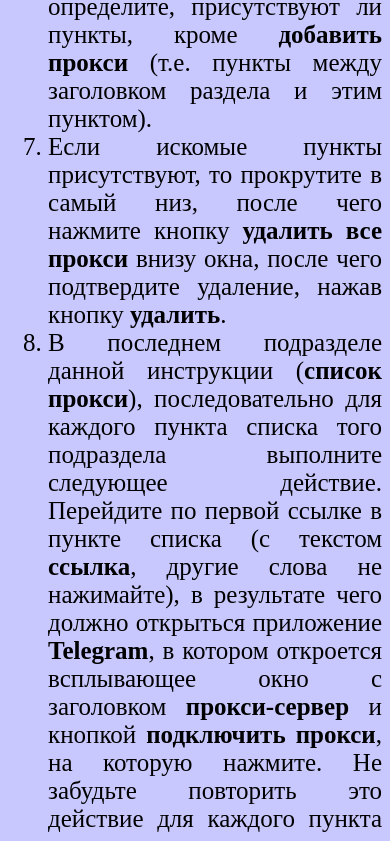
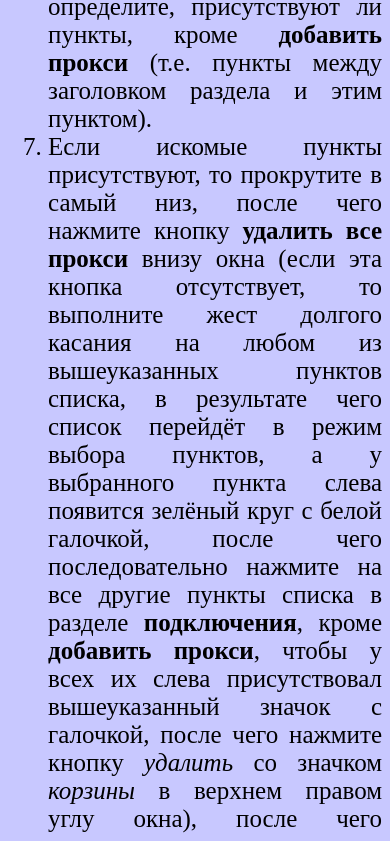
Before and after one commit to green-AV/TG, a plain HTML site: page index.html in a window 390 px wide. Shown: the part 9200-10041 px from the top of the page. Drawn offline with Linux system fonts and the light colour scheme.

Commit message:
guide correction for mobile client

```diff
--- a/index.html
+++ b/index.html
@@ -47,7 +47,7 @@ Windows
 <li>В открывшемся меню настроек в ОПИП выберите пункт <b>данные и память</b> со значком <i>круга, разделённого на секторы</i>.
 <li>В открывшемся списке с одноимённым заголовком прокрутите в самый низ, и в разделе <b>прокси</b> выберите пункт <b>настройки прокси</b>.
 <li>В разделе <b>подключения</b> определите, присутствуют ли пункты, кроме <b>добавить прокси</b> (т.е. пункты между заголовком раздела и этим пунктом).
-<li>Если искомые пункты присутствуют, то прокрутите в самый низ, после чего нажмите кнопку <b>удалить все прокси</b> внизу окна, после чего подтвердите удаление, нажав кнопку <b>удалить</b>.
+<li>Если искомые пункты присутствуют, то прокрутите в самый низ, после чего нажмите кнопку <b>удалить все прокси</b> внизу окна (если эта кнопка отсутствует, то выполните жест долгого касания на любом из вышеуказанных пунктов списка, в результате чего список перейдёт в режим выбора пунктов, а у выбранного пункта слева появится зелёный круг с белой галочкой, после чего последовательно нажмите на все другие пункты списка в разделе <b>подключения</b>, кроме <b>добавить прокси</b>, чтобы у всех их слева присутствовал вышеуказанный значок с галочкой, после чего нажмите кнопку <i>удалить</i> со значком <i>корзины</i> в верхнем правом углу окна), после чего подтвердите удаление, нажав кнопку <b>удалить</b>.
 <li>В последнем подразделе данной инструкции (<b>список прокси</b>), последовательно для каждого пункта списка того подраздела выполните следующее действие. Перейдите по первой ссылке в пункте списка (с текстом <b>ссылка</b>, другие слова не нажимайте), в результате чего должно открыться приложение <b>Telegram</b>, в котором откроется всплывающее окно с заголовком <b>прокси-сервер</b> и кнопкой <b>подключить прокси</b>, на которую нажмите. Не забудьте повторить это действие для каждого пункта списка из последнего подраздела данной инструкции, если ещё этого не выполнили.
 <li>Выполните пункты со второго по пятый данного подраздела данной инструкции.
 <li>Если переключатель <b>автопереключение прокси</b> выключен, то включите его.
```
